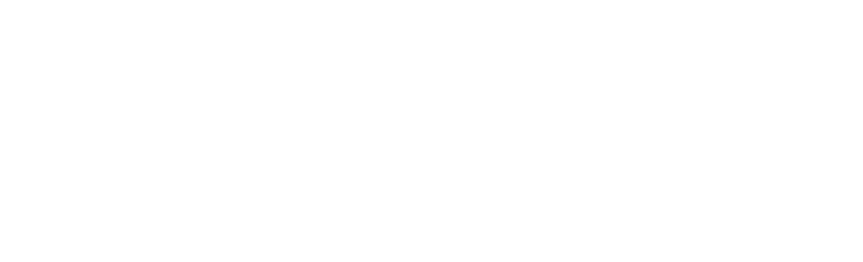
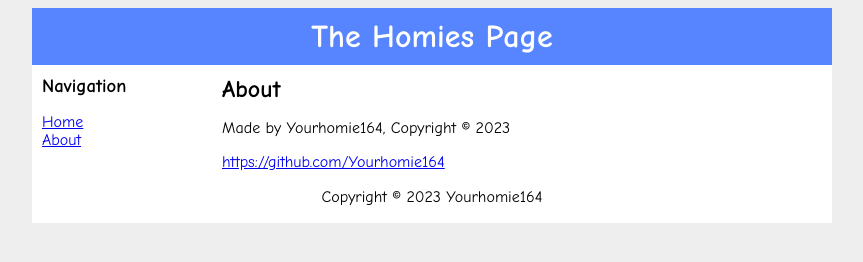
Before and after one commit to Yourhomie164/The-Homies-Page, a plain HTML site: page about.html in a window 1280 px wide. Shown: the whole page, without its empty margins (208-1071 px from the left). Drawn offline with Linux system fonts and the light colour scheme.

Commit message:
added a full new page
it still needs some testing tho

```diff
--- a/about.html
+++ b/about.html
@@ -0,0 +1,33 @@
+<!DOCTYPE html>
+<html>
+	<head>
+	<title>The Homies Page</title>
+	<link rel="stylesheet" href="styles.css">
+   </head>
+	<body>
+		<div id="container">
+			<div id="header">
+				<h1>The Homies Page</h1>
+			</div>
+			<div id="content">
+				<div id="nav">
+					<h3>Navigation</h3>
+					<ul>
+						<li><a href="index.html">Home</a></li>
+						<li><a class="selected" href="about.html">About</a></li>
+					</ul>
+
+				</div>
+
+				<div id="main">
+					<h2>About</h2>
+					<p>Made by Yourhomie164, Copyright &copy; 2023</p>
+					<a href="https://github.com/Yourhomie164">https://github.com/Yourhomie164</a>
+				</div>
+			</div>
+			<div id="footer">
+				<p>Copyright &copy; 2023 Yourhomie164
+			</div>
+		</div>
+	</body>
+</html>
--- a/styles.css
+++ b/styles.css
@@ -55,7 +55,7 @@ h1, h2, h3{
 #footer {
 	clear: both;
 	padding: 1px;
-	background-color: #EEE;
+	background-color: white;
 	color: black;
 	text-align: center;
 }
```
Also changed, not shown: index.html (+3 -4 lines).
